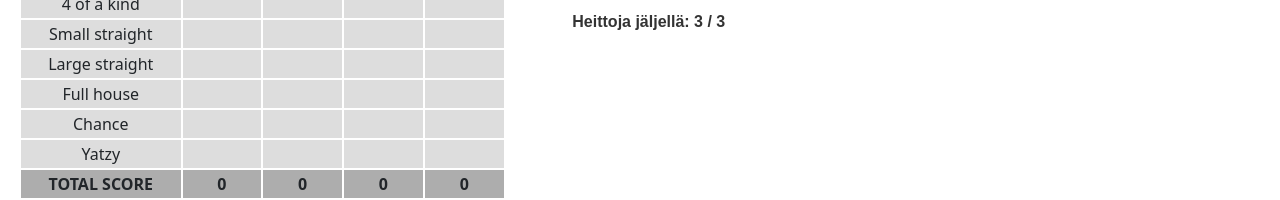
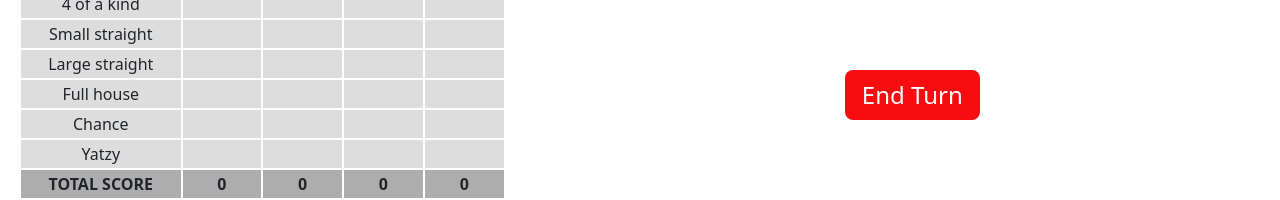
Before and after one commit to jasminlehtola/Yatzy, a React (Vite) app: page / in a window 1280 px wide. Shown: the part 471-671 px from the top of the page. Built offline with nearby package versions, Linux system fonts and the light colour scheme.

Commit message:
End turn lisätty

```diff
--- a/src/App.jsx
+++ b/src/App.jsx
@@ -12,10 +12,17 @@ const App = () => {
   const diceRef = useRef()
 
   const handleThrow = () => {
-    if (diceRef.current){
+    if (diceRef.current) {
       diceRef.current?.roll()
-    console.log("Dice were rolled!")
+      console.log("Dice were rolled!")
     }
+  }
+
+  const handleEndTurn = () => {
+    if (diceRef.current) {
+      diceRef.current.reset()          // nollaa heitot + nopat
+    }
+    console.log("Turn over")
   }
 
   return (
@@ -36,13 +43,13 @@ const App = () => {
 
         <div className="diceArea">
           <div className="throwButton">
-            <button onClick={handleThrow} id="throwButton">
-
-              Throw
-            </button>
+            <button onClick={handleThrow} id="throwButton"> Throw </button>
           </div>
           <div className="diceContainer">
-            <Dice ref={diceRef}/>
+            <Dice ref={diceRef} />
+          </div>
+          <div className="endTurnButton">
+            <button onClick={handleEndTurn} id="endTurnButton"> End Turn </button>
           </div>
         </div>
       </div>
--- a/src/components/diceRoll.jsx
+++ b/src/components/diceRoll.jsx
@@ -25,8 +25,20 @@ const Dice = forwardRef((_, ref) => {
     setRollsLeft((prev) => prev - 1);
   };
 
+  const resetDice = () => {
+    setRollsLeft(3)
+    setDice (
+      Array.from({ length: 5 }, (_, i) => ({
+      id: i + 1,
+      value: 6,
+      held: false,
+    }))
+    )
+  }
+
   useImperativeHandle(ref, () => ({
     roll: rollDice,
+    reset: resetDice,
   })
   );
 
--- a/src/index.css
+++ b/src/index.css
@@ -73,6 +73,16 @@ button:focus-visible {
   font-weight: 500;
   cursor: pointer;
   background-color: MediumSeaGreen;
+  color: #ffffff;
+}
+
+#endTurnButton {
+  border-radius: 8px;
+  padding: 5px 15px;
+  font-size: 24px;
+  font-weight: 500;
+  cursor: pointer;
+  background-color: rgb(247, 12, 16);
   color: #ffffff;
 }
 
```
